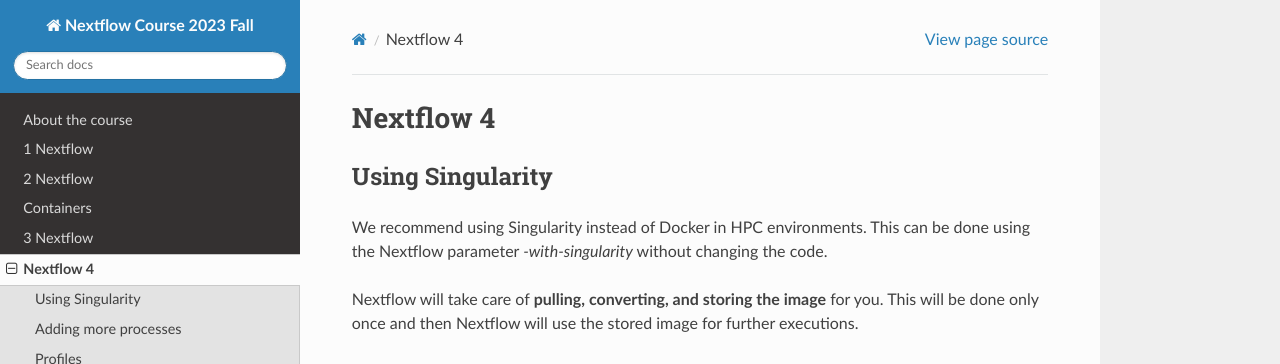
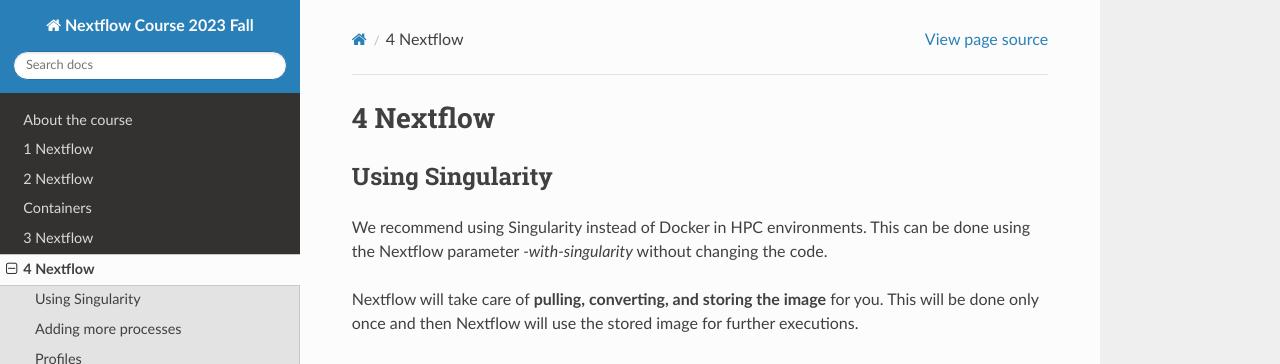
Before and after one commit to biocorecrg/nextflow-course-2023-fall, a Sphinx documentation site: the page built from docs/nextflow_4.rst, in a window 1280 px wide and 900 px high. Shown: the top 364 px of the window. Built offline with Sphinx 7.4.7 and the Read the Docs theme 2.0.0, drawn with Linux system fonts in a browser that asks for light colours.

```diff
--- a/docs/nextflow_4.rst
+++ b/docs/nextflow_4.rst
@@ -1,7 +1,7 @@
 .. _nextflow_4-page:
 
 *******************
-Nextflow 4
+4 Nextflow
 *******************
 
 Using Singularity
```
